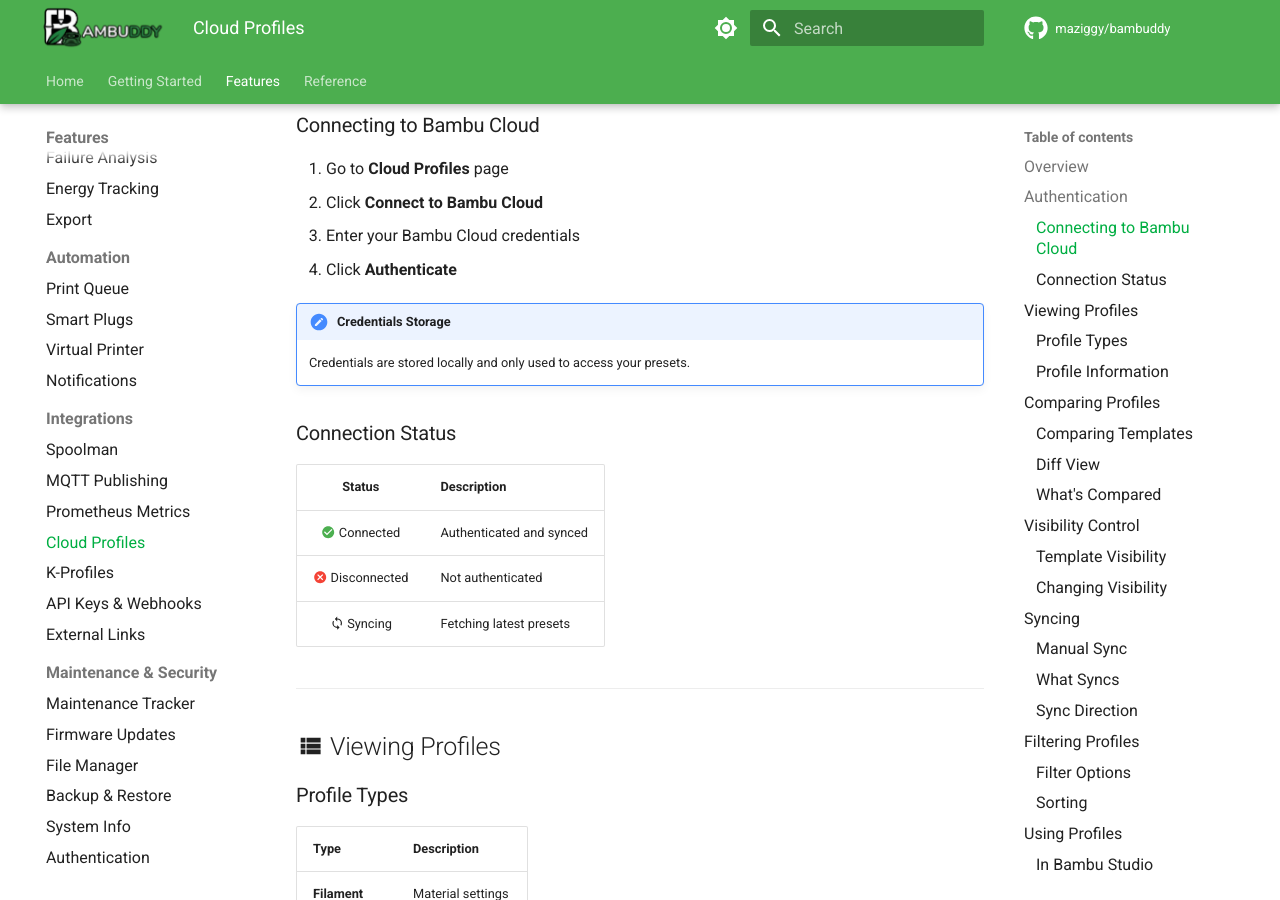
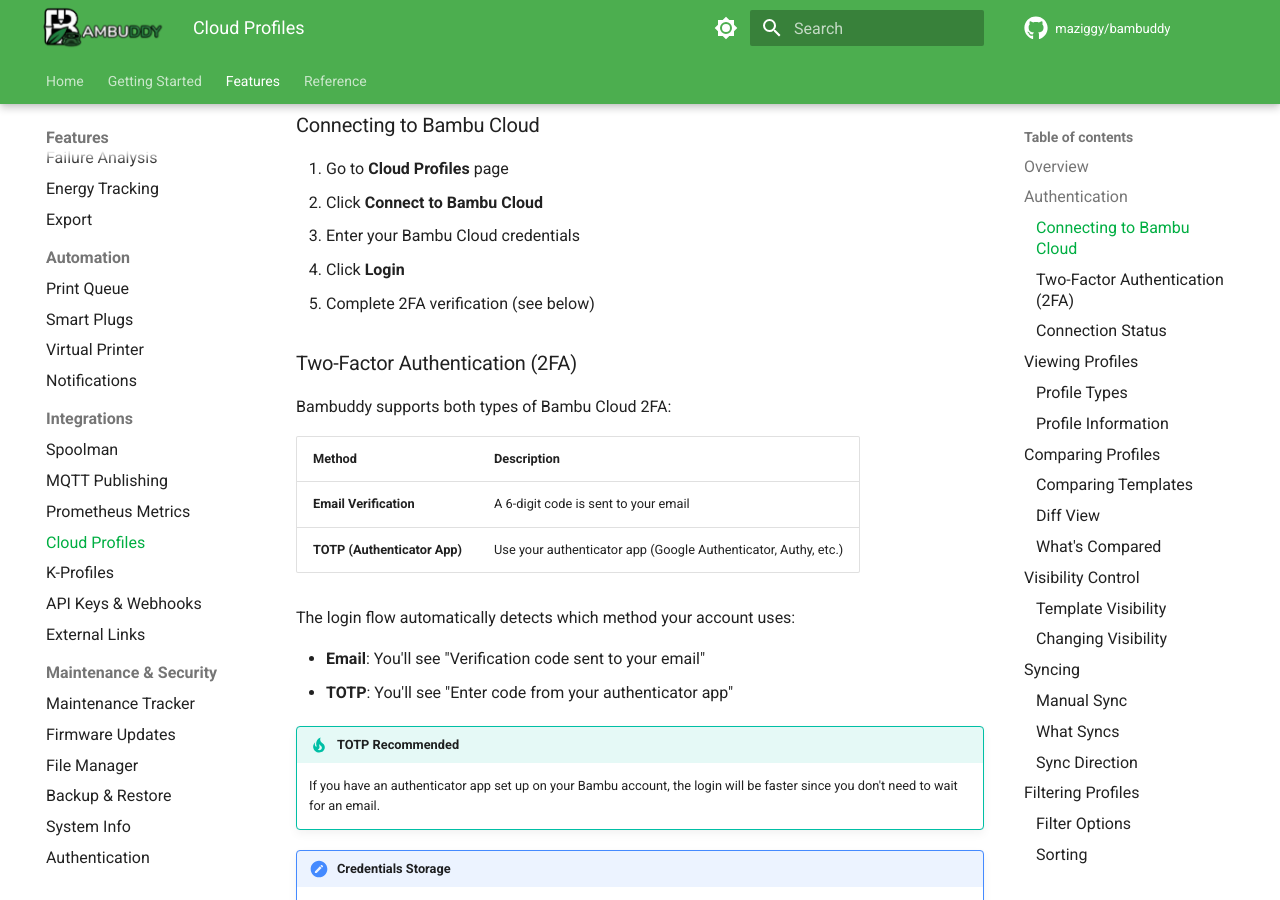
Before and after one commit to maziggy/bambuddy-wiki, an MkDocs documentation site: the page built from docs/features/cloud-profiles.md, in a window 1280 px wide and 900 px high, scrolled down 1195 px. Built offline with MkDocs 1.6.1 and Material for MkDocs 9.7.7, drawn with Linux system fonts in a browser that asks for light colours; comment, search, counter and statistics services are not loaded; the version menu is left out; some of the changed text lies outside the part shown.

Commit message:
Updated Wiki

```diff
--- a/docs/features/cloud-profiles.md
+++ b/docs/features/cloud-profiles.md
@@ -29,7 +29,25 @@ Bambu Cloud Profiles lets you:
 1. Go to **Cloud Profiles** page
 2. Click **Connect to Bambu Cloud**
 3. Enter your Bambu Cloud credentials
-4. Click **Authenticate**
+4. Click **Login**
+5. Complete 2FA verification (see below)
+
+### Two-Factor Authentication (2FA)
+
+Bambuddy supports both types of Bambu Cloud 2FA:
+
+| Method | Description |
+|--------|-------------|
+| **Email Verification** | A 6-digit code is sent to your email |
+| **TOTP (Authenticator App)** | Use your authenticator app (Google Authenticator, Authy, etc.) |
+
+The login flow automatically detects which method your account uses:
+
+- **Email**: You'll see "Verification code sent to your email"
+- **TOTP**: You'll see "Enter code from your authenticator app"
+
+!!! tip "TOTP Recommended"
+    If you have an authenticator app set up on your Bambu account, the login will be faster since you don't need to wait for an email.
 
 !!! note "Credentials Storage"
     Credentials are stored locally and only used to access your presets.
@@ -207,6 +225,14 @@ Compare your profile to the original template:
 2. Check internet connection
 3. Ensure Bambu Cloud is accessible
 4. Try logging out and back in
+5. For TOTP: Ensure your device time is synchronized (TOTP codes are time-based)
+
+### TOTP Code Not Working
+
+1. Check your device time is accurate (enable automatic time sync)
+2. Make sure you're using the correct account in your authenticator app
+3. Try waiting for a new code (codes expire every 30 seconds)
+4. If persistent, try disabling and re-enabling TOTP on your Bambu account
 
 ### Profiles Not Showing
 
```
